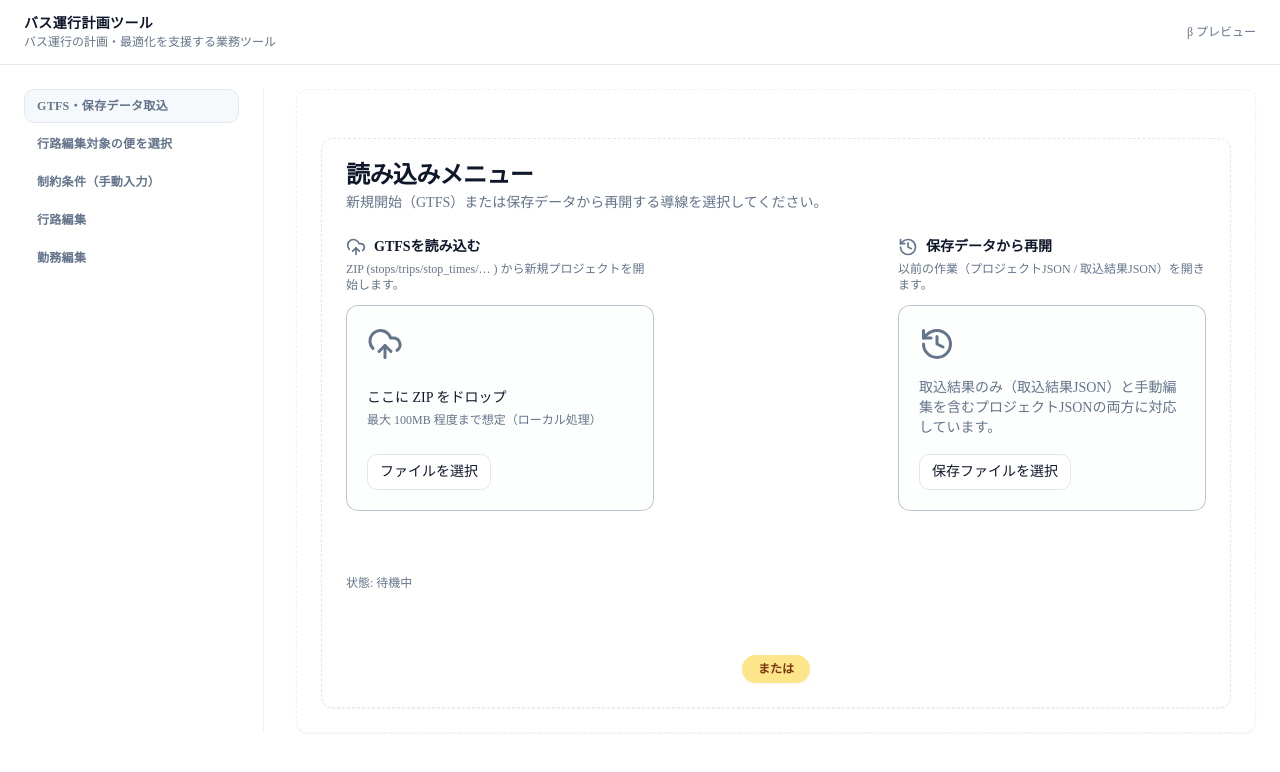
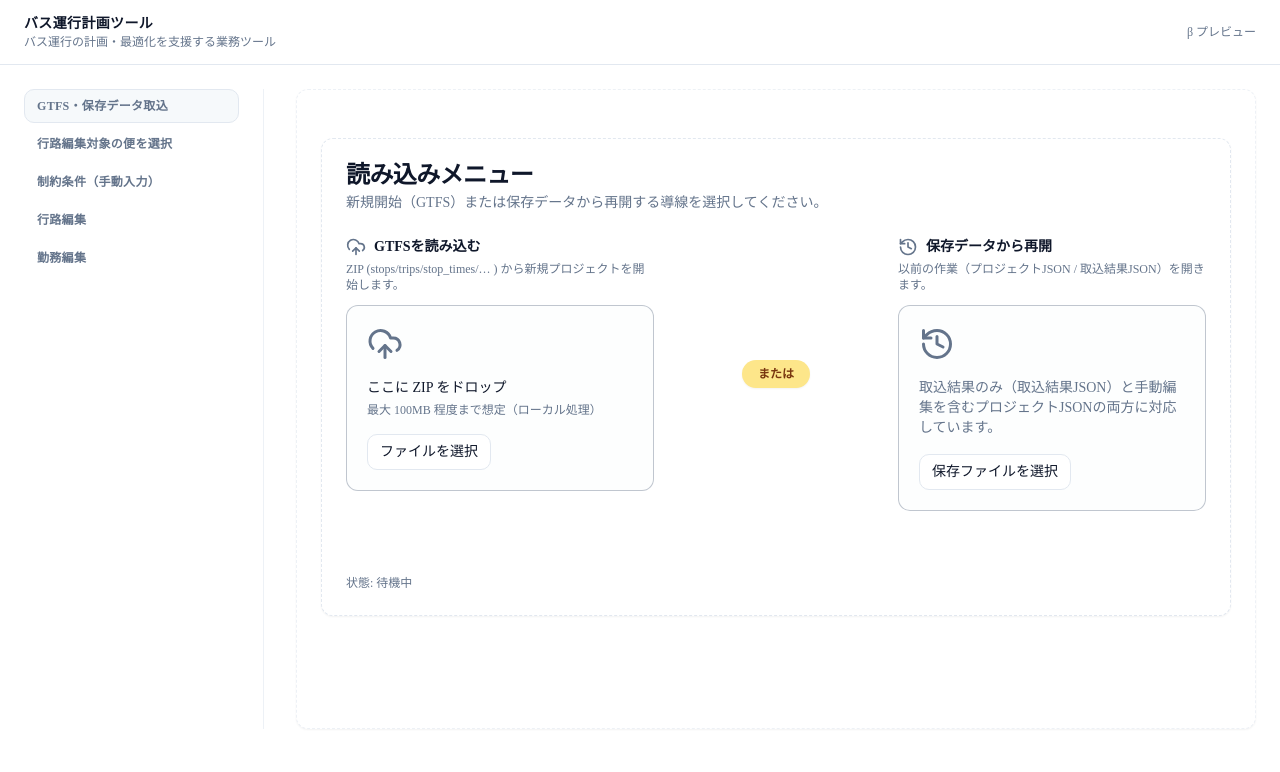
Before and after one commit to ZephyrCivic/bus_opti, a React (Vite) app: page / in a window 1280 px wide. Shown: the top 772 px of the page. Built offline with nearby package versions, Linux system fonts and the light colour scheme.

Commit message:
Align import menu separator

```diff
--- a/src/features/import/ImportView.tsx
+++ b/src/features/import/ImportView.tsx
@@ -222,8 +222,8 @@ export default function ImportView(): JSX.Element {
           <CardDescription>新規開始（GTFS）または保存データから再開する導線を選択してください。</CardDescription>
         </CardHeader>
         <CardContent className="space-y-6">
-          <div className="relative flex flex-col gap-6 md:grid md:grid-cols-[minmax(0,1fr)_auto_minmax(0,1fr)] md:items-stretch md:gap-16">
-            <div className="order-1 flex h-full flex-col gap-3 md:order-none md:col-start-1">
+          <div className="relative flex flex-col gap-6 md:flex-row md:flex-wrap md:items-stretch md:gap-16">
+            <div className="order-1 flex h-full flex-col gap-3 md:order-none md:flex-1">
               <div className="space-y-1 text-left">
                 <div className="flex items-center gap-2">
                   <UploadCloud className="h-5 w-5 text-muted-foreground" aria-hidden />
@@ -253,13 +253,13 @@ export default function ImportView(): JSX.Element {
               </div>
             </div>
 
-            <div className="order-2 flex items-center justify-center md:col-start-2 md:px-6">
-              <span className="rounded-full bg-amber-200 px-4 py-1.5 text-xs font-semibold text-amber-900 shadow-sm">
+            <div className="order-2 flex flex-shrink-0 items-center justify-center md:order-none md:px-6">
+              <span className="rounded-full bg-amber-200 px-4 py-1.5 text-xs font-semibold text-amber-900 shadow-sm whitespace-nowrap">
                 または
               </span>
             </div>
 
-            <div className="order-3 flex h-full flex-col gap-3 md:order-none md:col-start-3">
+            <div className="order-3 flex h-full flex-col gap-3 md:order-none md:flex-1">
               <div className="space-y-1 text-left">
                 <div className="flex items-center gap-2">
                   <History className="h-5 w-5 text-muted-foreground" aria-hidden />
@@ -278,7 +278,7 @@ export default function ImportView(): JSX.Element {
               </div>
             </div>
 
-            <p className="order-4 text-xs text-muted-foreground text-left md:order-none md:col-span-3">
+            <p className="order-4 text-left text-xs text-muted-foreground md:order-none md:basis-full">
               状態: {STATUS_COPY[status] ?? status}
             </p>
           </div>
```
Also changed, not shown: 1 other file (tests, documents, lock files or other folders).
